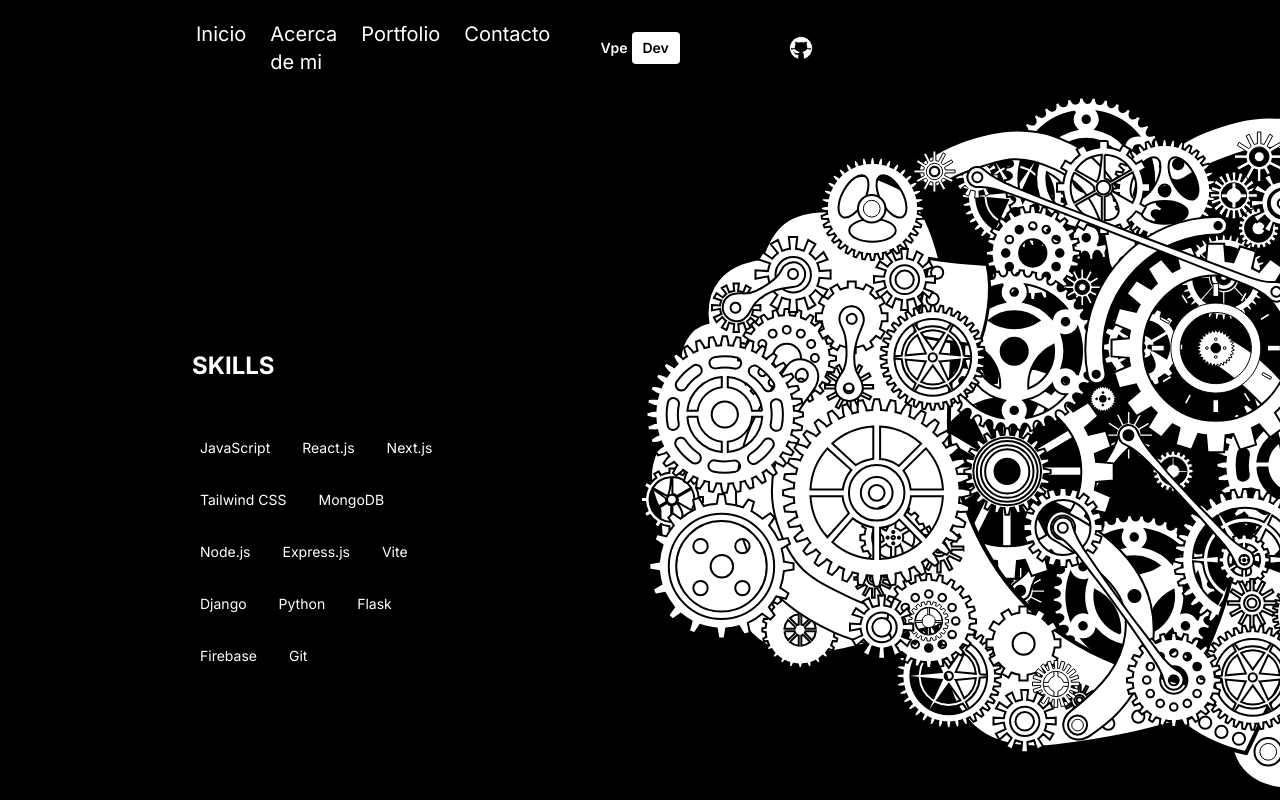
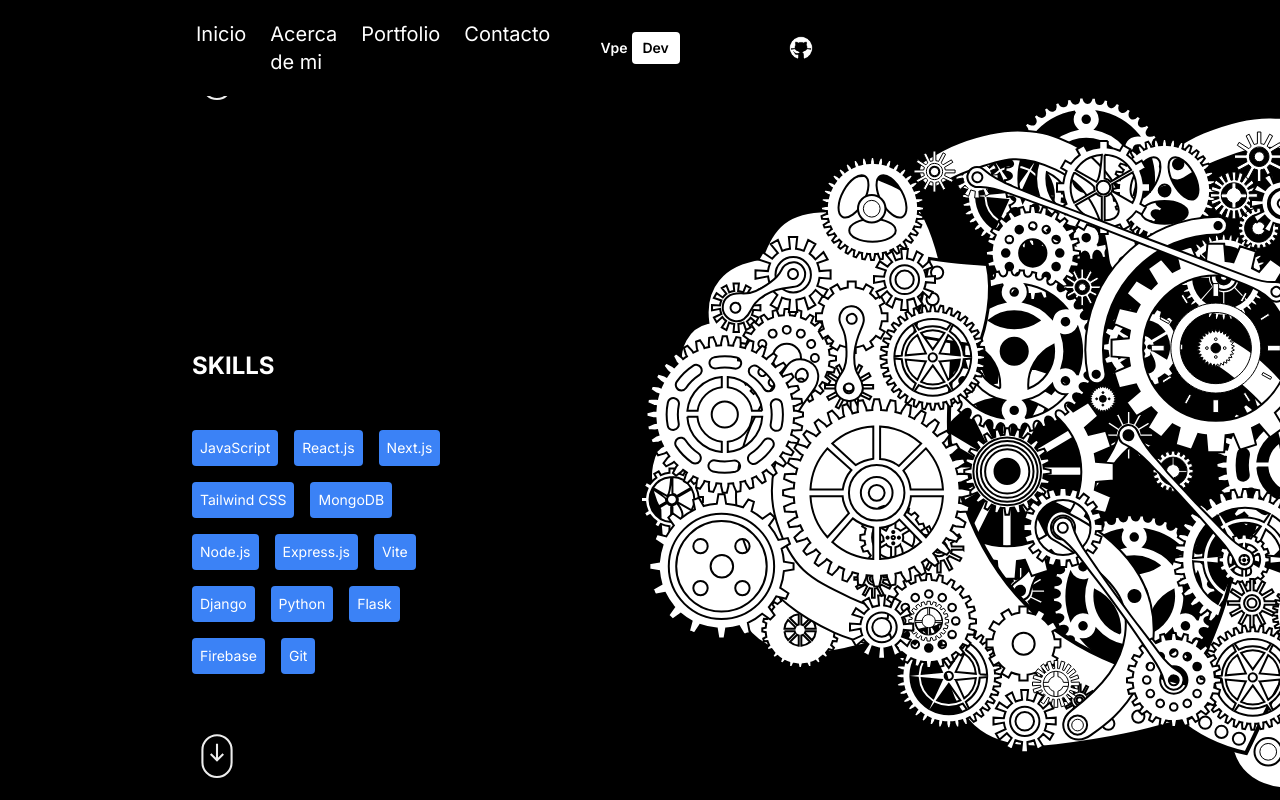
Before and after one commit to Gordisluis/portfolio-nextjs-deploy, a Next.js app: page /about in a window 1280 px wide. Both pictures are taken after a click on the element "JavaScript". Built offline with nearby package versions, Linux system fonts and the light colour scheme.

Commit message:
added colors in letters of about

```diff
--- a/src/app/about/page.jsx
+++ b/src/app/about/page.jsx
@@ -38,7 +38,7 @@ const AboutPage = () => {
               className="w-35 h-35 rounded-full object-cover"
             />
             {/* BIOGRAPHY TITLE */}
-            <h1 className="font-bold text-2xl">BIOGRAFIA</h1>
+            <h1 className="font-bold text-2xl bg-gradient-to-r from-blue-300 via-blue-200 to-blue-100 bg-clip-text text-transparent">BIOGRAFIA</h1>
             {/* BIOGRAPHY DESC */}
             <p className="text-lg">
               Soy un profesional de la informatica dedicado y apasionado por la programacion.
@@ -50,7 +50,7 @@ const AboutPage = () => {
 
             </p>
             {/* BIOGRAPHY QUOTE */}
-            <span className="italic">
+            <span className="italic bg-gradient-to-r from-blue-300 via-blue-200 to-blue-100 bg-clip-text text-transparent">
               Mi camino es el de la tecnología.
             </span>
 
@@ -67,13 +67,13 @@ const AboutPage = () => {
             >
               <path
                 d="M5 15C5 16.8565 5.73754 18.6371 7.05029 19.9498C8.36305 21.2626 10.1435 21.9999 12 21.9999C13.8565 21.9999 15.637 21.2626 16.9498 19.9498C18.2625 18.6371 19 16.8565 19 15V9C19 7.14348 18.2625 5.36305 16.9498 4.05029C15.637 2.73754 13.8565 2 12 2C10.1435 2 8.36305 2.73754 7.05029 4.05029C5.73754 5.36305 5 7.14348 5 9V15Z"
-                stroke="#000000"
+                stroke="#ffffff"
                 strokeWidth="1"
               ></path>
-              <path d="M12 6V14" stroke="#000000" strokeWidth="1"></path>
+              <path d="M12 6V14" stroke="#ffffff" strokeWidth="1"></path>
               <path
                 d="M15 11L12 14L9 11"
-                stroke="#000000"
+                stroke="#ffffff"
                 strokeWidth="1"
               ></path>
             </motion.svg>
@@ -95,48 +95,48 @@ const AboutPage = () => {
               animate={isSkillRefInView ? { x: 0 } : {}}
               className="flex gap-4 flex-wrap"
             >
-              <div className="rounded  p-2 text-sm cursor-pointer bg-black text-white hover:bg-white hover:text-black">
+              <div className="rounded  p-2 text-sm cursor-pointer bg-blue-500 text-white hover:bg-black">
                 JavaScript
               </div>
 
-              <div className="rounded  p-2 text-sm cursor-pointer bg-black text-white hover:bg-white hover:text-black">
+              <div className="rounded  p-2 text-sm cursor-pointer bg-blue-500 text-white hover:bg-black">
                 React.js
               </div>
-              <div className="rounded  p-2 text-sm cursor-pointer bg-black text-white hover:bg-white hover:text-black">
+              <div className="rounded  p-2 text-sm cursor-pointer bg-blue-500 text-white hover:bg-black">
                 Next.js
               </div>
 
-              <div className="rounded  p-2 text-sm cursor-pointer bg-black text-white hover:bg-white hover:text-black">
+              <div className="rounded  p-2 text-sm cursor-pointer bg-blue-500 text-white hover:bg-black">
                 Tailwind CSS
               </div>
-              <div className="rounded  p-2 text-sm cursor-pointer bg-black text-white hover:bg-white hover:text-black">
+              <div className="rounded  p-2 text-sm cursor-pointer bg-blue-500 text-white hover:bg-black">
                 MongoDB
               </div>
 
-              <div className="rounded  p-2 text-sm cursor-pointer bg-black text-white hover:bg-white hover:text-black">
+              <div className="rounded  p-2 text-sm cursor-pointer bg-blue-500 text-white hover:bg-black">
                 Node.js
               </div>
 
-              <div className="rounded  p-2 text-sm cursor-pointer bg-black text-white hover:bg-white hover:text-black">
+              <div className="rounded  p-2 text-sm cursor-pointer bg-blue-500 text-white hover:bg-black">
                 Express.js
               </div>
-              <div className="rounded  p-2 text-sm cursor-pointer bg-black text-white hover:bg-white hover:text-black">
+              <div className="rounded  p-2 text-sm cursor-pointer bg-blue-500 text-white hover:bg-black">
                 Vite
               </div>
-              <div className="rounded  p-2 text-sm cursor-pointer bg-black text-white hover:bg-white hover:text-black">
+              <div className="rounded  p-2 text-sm cursor-pointer bg-blue-500 text-white hover:bg-black">
                 Django
               </div>
-              <div className="rounded  p-2 text-sm cursor-pointer bg-black text-white hover:bg-white hover:text-black">
+              <div className="rounded  p-2 text-sm cursor-pointer bg-blue-500 text-white hover:bg-black">
                 Python
               </div>
-              <div className="rounded  p-2 text-sm cursor-pointer bg-black text-white hover:bg-white hover:text-black">
+              <div className="rounded  p-2 text-sm cursor-pointer bg-blue-500 text-white hover:bg-black">
                 Flask
               </div>
 
-              <div className="rounded  p-2 text-sm cursor-pointer bg-black text-white hover:bg-white hover:text-black">
+              <div className="rounded  p-2 text-sm cursor-pointer bg-blue-500 text-white hover:bg-black">
                 Firebase
               </div>
-              <div className="rounded  p-2 text-sm cursor-pointer bg-black text-white hover:bg-white hover:text-black">
+              <div className="rounded  p-2 text-sm cursor-pointer bg-blue-500 text-white hover:bg-black">
                 Git
               </div>
 
@@ -151,16 +151,17 @@ const AboutPage = () => {
               xmlns="http://www.w3.org/2000/svg"
               width={50}
               height={50}
+
             >
               <path
                 d="M5 15C5 16.8565 5.73754 18.6371 7.05029 19.9498C8.36305 21.2626 10.1435 21.9999 12 21.9999C13.8565 21.9999 15.637 21.2626 16.9498 19.9498C18.2625 18.6371 19 16.8565 19 15V9C19 7.14348 18.2625 5.36305 16.9498 4.05029C15.637 2.73754 13.8565 2 12 2C10.1435 2 8.36305 2.73754 7.05029 4.05029C5.73754 5.36305 5 7.14348 5 9V15Z"
-                stroke="#000000"
+                stroke="#ffffff"
                 strokeWidth="1"
               ></path>
-              <path d="M12 6V14" stroke="#000000" strokeWidth="1"></path>
+              <path d="M12 6V14" stroke="#ffffff" strokeWidth="1"></path>
               <path
                 d="M15 11L12 14L9 11"
-                stroke="#000000"
+                stroke="#ffffff"
                 strokeWidth="1"
               ></path>
             </motion.svg>
@@ -175,7 +176,7 @@ const AboutPage = () => {
               initial={{ x: "-300px" }}
               animate={isExperienceRefInView ? { x: "0" } : {}}
               transition={{ delay: 0.2 }}
-              className="font-bold text-2xl"
+              className="font-bold text-2xl bg-gradient-to-r from-blue-300 via-blue-200 to-blue-100 bg-clip-text text-transparent"
             >
               EXPERIENCIAS
             </motion.h1>
@@ -190,7 +191,7 @@ const AboutPage = () => {
                 {/* LEFT */}
                 <div className="w-1/3 ">
                   {/* JOB TITLE */}
-                  <div className="bg-white p-3 font-semibold rounded-b-lg rounded-s-lg">
+                  <div className="bg-gradient-to-r from-blue-300 via-blue-200 to-blue-100 bg-clip-text text-transparent p-3 font-semibold rounded-b-lg rounded-s-lg">
                     Desarrollador web - Freelancer
                   </div>
                   {/* JOB DESC */}
@@ -202,7 +203,7 @@ const AboutPage = () => {
                     2022 - November
                   </div>
                   {/* JOB COMPANY */}
-                  <div className="p-1 rounded bg-white text-sm font-semibold w-fit">
+                  <div className="p-1 rounded bg-gradient-to-r from-blue-300 via-blue-200 to-blue-100 bg-clip-text text-transparent text-sm font-semibold w-fit">
                     Marathonttr
                   <span><link href="https://www.marathonttr.com/?gad_source=1&gclid=CjwKCAjw17qvBhBrEiwA1rU9w2_pl852wBz-3_yXdhbnp_37ak3ZMAR5jigS4Z040DSeDd_UmTEE6BoCOsoQAvD_BwE"/></span><link href="https://www.marathonttr.com/?gad_source=1&gclid=CjwKCAjw17qvBhBrEiwA1rU9w2_pl852wBz-3_yXdhbnp_37ak3ZMAR5jigS4Z040DSeDd_UmTEE6BoCOsoQAvD_BwE"/>
                   </div>
@@ -210,9 +211,9 @@ const AboutPage = () => {
                 {/* CENTER */}
                 <div className="w-1/6 flex justify-center">
                   {/* LINE */}
-                  <div className="w-1 h-full bg-gray-600 rounded relative">
+                  <div className="w-1 h-full bg-blue-600 rounded relative">
                     {/* LINE CIRCLE */}
-                    <div className="absolute w-5 h-5 rounded-full ring-4 ring-red-400 bg-white -left-2"></div>
+                    <div className="absolute w-5 h-5 rounded-full ring-4 ring-blue-600 bg-blue-600 -left-2"></div>
                   </div>
                 </div>
                 {/* RIGHT */}
@@ -225,15 +226,15 @@ const AboutPage = () => {
                 {/* CENTER */}
                 <div className="w-1/6 flex justify-center">
                   {/* LINE */}
-                  <div className="w-1 h-full bg-gray-600 rounded relative">
+                  <div className="w-1 h-full bg-blue-600 rounded relative">
                     {/* LINE CIRCLE */}
-                    <div className="absolute w-5 h-5 rounded-full ring-4 ring-red-400 bg-white -left-2"></div>
+                    <div className="absolute w-5 h-5 rounded-full ring-4 ring-blue-600 bg-blue-600 -left-2"></div>
                   </div>
                 </div>
                 {/* RIGHT */}
                 <div className="w-1/3 ">
                   {/* JOB TITLE */}
-                  <div className="bg-white p-3 font-semibold rounded-b-lg rounded-s-lg">
+                  <div className="bg-gradient-to-r from-blue-300 via-blue-200 to-blue-100 bg-clip-text text-transparent p-3 font-semibold rounded-b-lg rounded-s-lg">
                     Desarrollador web - Freelancer
                   </div>
                   {/* JOB DESC */}
@@ -245,7 +246,7 @@ const AboutPage = () => {
                     2023 - enero{" "}
                   </div>
                   {/* JOB COMPANY */}
-                  <div className="p-1 rounded bg-white text-sm font-semibold w-fit">
+                  <div className="p-1 rounded bg-gradient-to-r from-blue-300 via-blue-200 to-blue-100 bg-clip-text text-transparent text-sm font-semibold w-fit">
                     QualityLugoservices
                   </div>
                 </div>
@@ -255,7 +256,7 @@ const AboutPage = () => {
                 {/* LEFT */}
                 <div className="w-1/3 ">
                   {/* JOB TITLE */}
-                  <div className="bg-white p-3 font-semibold rounded-b-lg rounded-s-lg">
+                  <div className="bg-gradient-to-r from-blue-300 via-blue-200 to-blue-100 bg-clip-text text-transparent p-3 font-semibold rounded-b-lg rounded-s-lg">
                   Desarrollador web{" - Freelancer "}
                   </div>
                   {/* JOB DESC */}
@@ -266,13 +267,17 @@ const AboutPage = () => {
                   <div className="p-3 text-red-400 text-sm font-semibold">
                     2019 - agosto{" "}
                   </div>
+                  {/* JOB COMPANY */}
+                  <div className="p-1 rounded bg-gradient-to-r from-blue-300 via-blue-200 to-blue-100 bg-clip-text text-transparent text-sm font-semibold w-fit">
+                    Rockwell solutions
+                  </div>
                 </div>
                 {/* CENTER */}
                 <div className="w-1/6 flex justify-center">
                   {/* LINE */}
-                  <div className="w-1 h-full bg-gray-600 rounded relative">
+                  <div className="w-1 h-full bg-blue-600 rounded relative">
                     {/* LINE CIRCLE */}
-                    <div className="absolute w-5 h-5 rounded-full ring-4 ring-red-400 bg-white -left-2"></div>
+                    <div className="absolute w-5 h-5 rounded-full ring-4 ring-blue-600 bg-blue-600 -left-2"></div>
                   </div>
                 </div>
                 {/* RIGHT */}
--- a/src/components/navbar.jsx
+++ b/src/components/navbar.jsx
@@ -1,4 +1,5 @@
 "use client";
+
 
 import Image from "next/image";
 import Link from "next/link";
```
